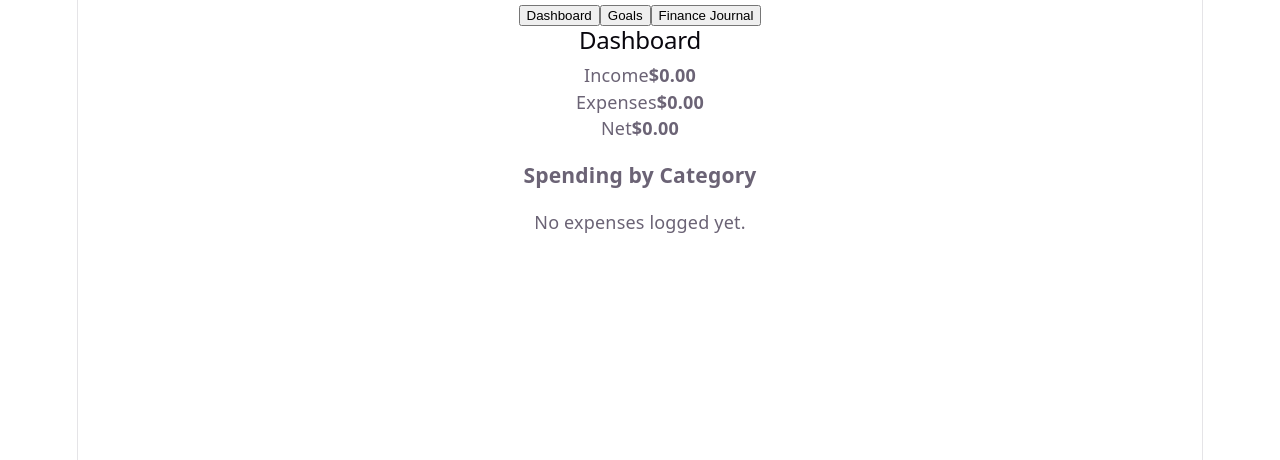
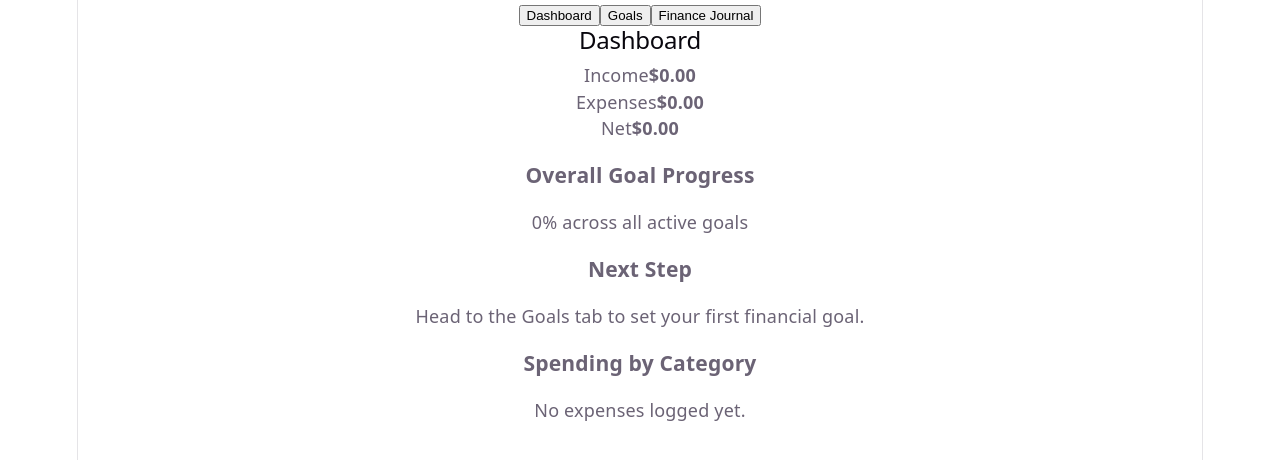
Before and after one commit to Shak771188/whew-budget-app, a React (Vite) app: page / in a window 1280 px wide. Shown: the top 460 px of the page. Built offline with nearby package versions, Linux system fonts and the light colour scheme.

Commit message:
Add goals progress and next step nudge to Dashboard

```diff
--- a/src/components/Dashboard.jsx
+++ b/src/components/Dashboard.jsx
@@ -15,6 +15,27 @@ function Dashboard({ transactions, goals }) {
       totals[t.category] = (totals[t.category] || 0) + t.amount;
       return totals;
     }, {});
+
+  const goalProgress =
+    goals.length === 0
+      ? 0
+      : goals.reduce((sum, g) => sum + g.current / g.target, 0) / goals.length;
+
+  const goalProgressPercent = Math.round(goalProgress * 100);
+
+  function getNextStep() {
+    if (goals.length === 0) {
+      return 'Head to the Goals tab to set your first financial goal.';
+    }
+    const almostThere = goals.find((g) => g.current / g.target >= 0.9 && g.current / g.target < 1);
+    if (almostThere) {
+      return `You're almost there on "${almostThere.name}" — a little more and you'll hit it!`;
+    }
+    if (totalExpenses > totalIncome) {
+      return 'Your expenses are outpacing your income this period — worth a look.';
+    }
+    return "You're on track. Keep logging your transactions to stay ahead.";
+  }
 
   return (
     <div className="dashboard">
@@ -37,6 +58,16 @@ function Dashboard({ transactions, goals }) {
         </div>
       </div>
 
+      <div className="goal-progress">
+        <h3>Overall Goal Progress</h3>
+        <p>{goalProgressPercent}% across all active goals</p>
+      </div>
+
+      <div className="next-step">
+        <h3>Next Step</h3>
+        <p>{getNextStep()}</p>
+      </div>
+
       <h3>Spending by Category</h3>
       {Object.keys(categoryTotals).length === 0 ? (
         <p>No expenses logged yet.</p>
```
